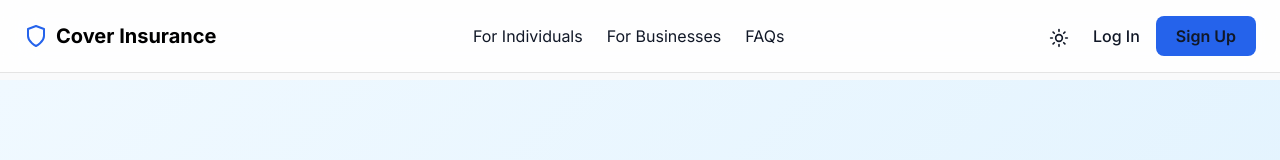
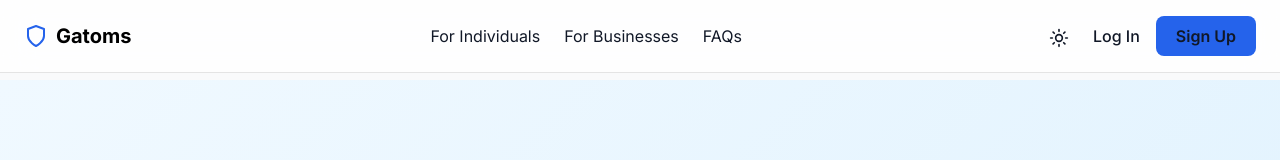
Before and after one commit to iadityak/insurance-mockup, a plain HTML site: page index.html in a window 1280 px wide. Shown: the top 160 px of the page. Drawn offline with nearby package versions, Linux system fonts and the light colour scheme.

Commit message:
Update name

```diff
--- a/index.html
+++ b/index.html
@@ -3,7 +3,7 @@
 <head>
     <meta charset="UTF-8">
     <meta name="viewport" content="width=device-width, initial-scale=1.0">
-    <title>Cover Insurance - Your Financial Safety Net</title>
+    <title>Gatoms - Your Financial Safety Net</title>
     <script src="https://cdn.tailwindcss.com"></script>
     <script src="https://unpkg.com/lucide@latest"></script>
     <link rel="preconnect" href="https://fonts.googleapis.com">
@@ -355,7 +355,7 @@
             <div class="hidden md:flex justify-between items-center">
                 <a href="#" class="flex items-center space-x-2" onclick="event.preventDefault(); window.location.hash = '';">
                     <svg xmlns="http://www.w3.org/2000/svg" width="24" height="24" viewBox="0 0 24 24" fill="none" stroke="currentColor" stroke-width="2" stroke-linecap="round" stroke-linejoin="round" class="text-blue-600"><path d="M12 22s8-4 8-10V5l-8-3-8 3v7c0 6 8 10 8 10z"></path></svg>
-                    <h1 class="text-xl font-bold text-black dark:text-white">Cover Insurance</h1>
+                    <h1 class="text-xl font-bold text-black dark:text-white">Gatoms</h1>
                 </a>
                 <div id="main-nav" class="flex items-center space-x-6">
                     <a href="#plans" class="text-gray-900 hover:text-blue-600 dark:text-gray-300 dark:hover:text-blue-400">For Individuals</a>
@@ -387,7 +387,7 @@
             <div class="md:hidden flex justify-between items-center">
                 <a href="#" class="flex items-center space-x-2" onclick="event.preventDefault(); window.location.hash = '';">
                     <svg xmlns="http://www.w3.org/2000/svg" width="24" height="24" viewBox="0 0 24 24" fill="none" stroke="currentColor" stroke-width="2" stroke-linecap="round" stroke-linejoin="round" class="text-blue-600"><path d="M12 22s8-4 8-10V5l-8-3-8 3v7c0 6 8 10 8 10z"></path></svg>
-                    <h1 class="text-xl font-bold text-black dark:text-white">Cover Insurance</h1>
+                    <h1 class="text-xl font-bold text-black dark:text-white">Gatoms</h1>
                 </a>
                 <button id="mobile-menu-button" class="text-gray-900 hover:text-blue-600 dark:text-gray-300 dark:hover:text-blue-400 p-2">
                     <i data-lucide="menu" class="w-6 h-6"></i>
@@ -593,12 +593,12 @@
                                 <i data-lucide="chevron-down" class="w-5 h-5 text-gray-500 faq-chevron"></i>
                             </div>
                             <div class="faq-answer px-6 pb-6">
-                                <p class="text-gray-600">No, your Cover Insurance policy payout is independent of any severance package you may receive from your employer. Our goal is to provide an additional layer of financial security during your transition, regardless of your company's severance policy.</p>
+                                <p class="text-gray-600">No, your Gatoms policy payout is independent of any severance package you may receive from your employer. Our goal is to provide an additional layer of financial security during your transition, regardless of your company's severance policy.</p>
                             </div>
                         </div>
                         <div class="bg-white rounded-lg shadow-sm border">
                             <div class="faq-question p-6 flex justify-between items-center" onclick="toggleFAQ(this)">
-                                <h4 class="font-semibold text-lg">Who is eligible for a Cover Insurance policy?</h4>
+                                <h4 class="font-semibold text-lg">Who is eligible for a Gatoms policy?</h4>
                                 <i data-lucide="chevron-down" class="w-5 h-5 text-gray-500 faq-chevron"></i>
                             </div>
                             <div class="faq-answer px-6 pb-6">
@@ -669,7 +669,7 @@
          <div class="bg-white">
             <div class="container mx-auto px-6 py-20 text-center">
                 <h2 class="text-4xl md:text-5xl font-bold text-gray-900">Support your team through transitions.</h2>
-                <p class="mt-4 text-lg text-gray-600 max-w-3xl mx-auto">Offer Cover Insurance as an employee benefit to enhance your offboarding process, protect your brand, and provide a soft landing for departing team members.</p>
+                <p class="mt-4 text-lg text-gray-600 max-w-3xl mx-auto">Offer Gatoms as an employee benefit to enhance your offboarding process, protect your brand, and provide a soft landing for departing team members.</p>
                 <a href="#signup?type=b2b" class="cta-button mt-8 inline-block bg-blue-600 text-white font-bold py-3 px-8 rounded-lg hover:bg-blue-700 shadow-md text-lg">Request a Demo</a>
             </div>
         </div>
@@ -960,7 +960,7 @@
     <!-- Footer for all pages -->
     <footer class="bg-gray-900 text-white py-8">
         <div class="container mx-auto px-6 text-center">
-            <p>&copy; 2025 Cover Insurance Private Limited. All rights reserved.</p>
+            <p>&copy; 2025 Gatoms Private Limited. All rights reserved.</p>
             <p class="text-sm text-gray-400 mt-2">This is a prototype for illustrative purposes. Not a real financial product.</p>
         </div>
     </footer>
@@ -1115,7 +1115,7 @@
         document.getElementById('signupForm').addEventListener('submit', (e) => {
             e.preventDefault();
             const type = document.getElementById('signupB2CToggle').classList.contains('bg-white') ? 'b2c' : 'b2b';
-            const name = (type === 'b2c') ? (e.target.name.value || 'Riya Sharma') : (e.target.company_name.value || 'Cover Insurance Client Co.');
+            const name = (type === 'b2c') ? (e.target.name.value || 'Riya Sharma') : (e.target.company_name.value || 'Gatoms Client Co.');
             loggedInUser = { type, name };
             if (type === 'b2c') {
                 window.location.hash = 'onboarding';
@@ -1165,7 +1165,7 @@
         document.getElementById('signupEmail').value = 'riya@example.com';
         document.getElementById('signupPassword').value = 'Password@123';
         document.getElementById('signupName').value = 'Riya Sharma';
-        document.getElementById('signupCompanyName').value = 'Cover Insurance Client Co.';
+        document.getElementById('signupCompanyName').value = 'Gatoms Client Co.';
 
         // --- KYC Simulation ---
         function simulateVerification(step) {
```
